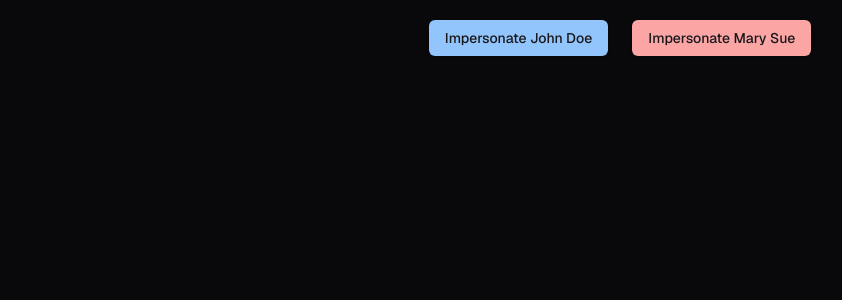
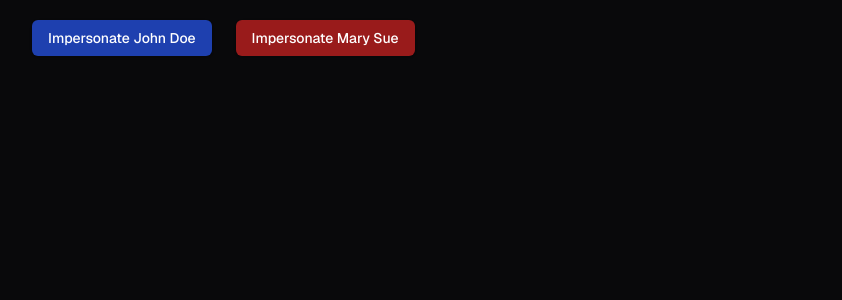
Before and after one commit to LighthouseKeeperYN/simple-chat, a Next.js app: page / in a window 1280 px wide. Shown: the top 300 px of the page, without its empty margins (20-862 px from the left). Built offline with nearby package versions, Linux system fonts and the light colour scheme; no server answers.

Commit message:
feat: add active user indication

```diff
--- a/app/layout.tsx
+++ b/app/layout.tsx
@@ -29,8 +29,8 @@ export default function RootLayout({
           enableSystem
           disableTransitionOnChange
         >
-          <main className="min-h-screen flex flex-col items-center">
-            <div className="flex-1 w-full flex flex-col gap-20 items-center">
+          <main className="min-h-screen flex flex-col">
+            <div className="flex-1 w-full flex flex-col gap-20">
               {!hasEnvVars && <EnvVarWarning />}
               <div className="flex flex-col gap-20 max-w-5xl p-5">
                 {children}
--- a/components/user-switch.tsx
+++ b/components/user-switch.tsx
@@ -1,15 +1,22 @@
 import { signInAction } from '@/app/actions';
 import { Button } from "@/components/ui/button"
+import { createClient } from '@/utils/supabase/server';
 
 export default async function UserSwitch() {
+  const supabase = await createClient();
+
+  const {
+    data: { user },
+  } = await supabase.auth.getUser();
+
   return (
-    <div className="flex gap-6 px-4 justify-center">
+    <div className="flex gap-6 px-4">
       <form>
         <input className='hidden' name="email" defaultValue={process.env.USER_JOHNDOE_EMAIL} />
         <input className='hidden' name="password" defaultValue={process.env.USER_JOHNDOE_PASSWORD} />
 
         <Button
-          className='bg-blue-300'
+          className={`bg-blue-800 text-white ${user?.email !== process.env.USER_JOHNDOE_EMAIL && 'opacity-60'}`}
           formAction={signInAction}
         >
           Impersonate John Doe
@@ -21,7 +28,7 @@ export default async function UserSwitch() {
         <input className='hidden' name="password" defaultValue={process.env.USER_MARYSUE_PASSWORD} />
 
         <Button
-          className='bg-red-300'
+          className={`bg-red-800 text-white ${user?.email !== process.env.USER_MARYSUE_EMAIL && 'opacity-60'}`}
           formAction={signInAction}
         >
           Impersonate Mary Sue
```
Also changed, not shown: 1 other file (tests, documents, lock files or other folders).
